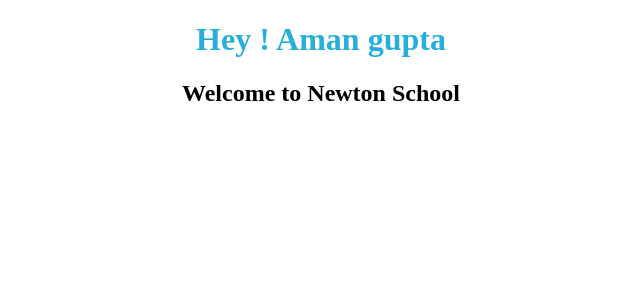
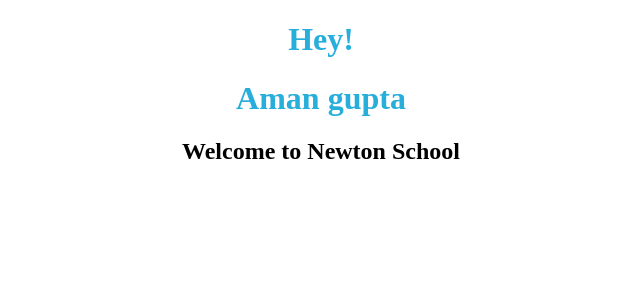
Before and after one commit to Ram-1234/React-Assignment-5---Greetings-with-Props, a React app: page / in a window 1280 px wide. Shown: the top 300 px of the page, without its empty margins (319-959 px from the left). Built offline with nearby package versions, Linux system fonts and the light colour scheme.

Commit message:
modified

```diff
--- a/src/components/Welcome.js
+++ b/src/components/Welcome.js
@@ -4,7 +4,8 @@
 function Welcome(props){
     return (
         <>
-        <h1>Hey ! {props.name}</h1>
+        <h1>Hey!</h1>
+        <h1>{props.name}</h1>
         <h2>Welcome to Newton School</h2>
         </>
     )
```
